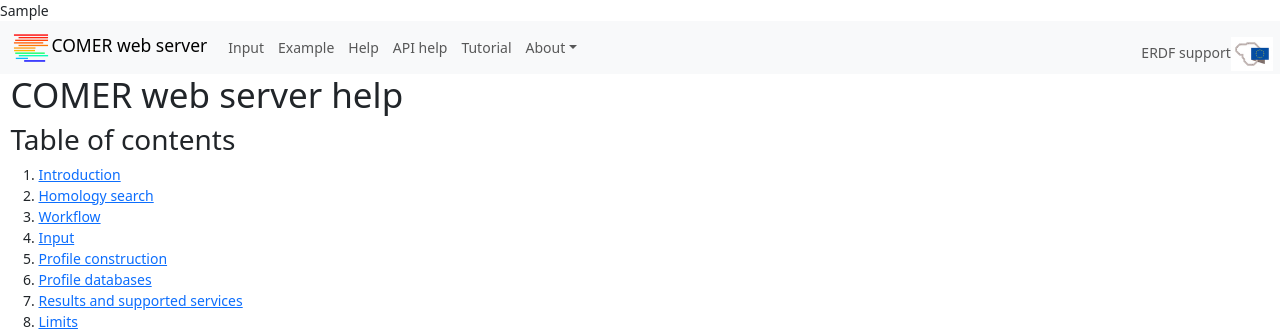
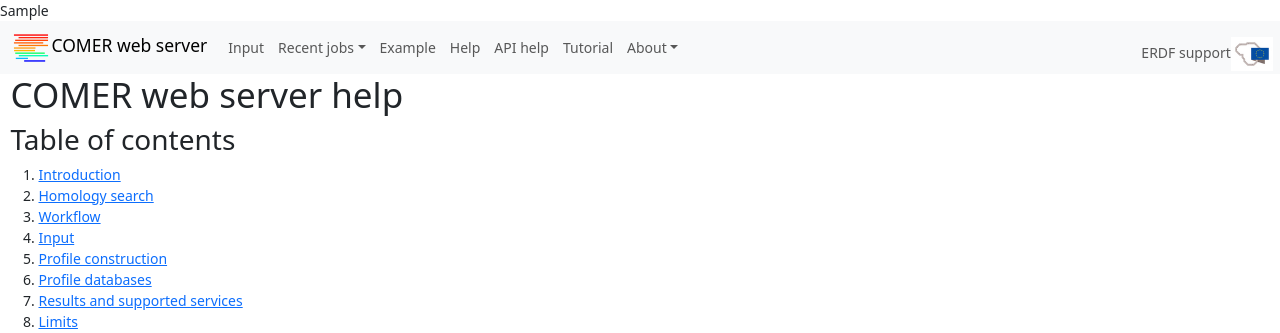
Before and after one commit to chemikeris/comer_web, a Django app: template templates/site/help.html in a window 1280 px wide. Shown: the top 333 px of the page. Run offline with Django 3.2, Linux system fonts and the light colour scheme; the template is opened without the code that fills it: most values are stand-ins (such as "Sample title", 1, 10 or a date in 2020); some libraries are stand-ins or nearby versions.

Commit message:
Create recent jobs dropdown menu
	modified:   apps/search/views.py
	modified:   apps/website/models.py
	modified:   templates/base.html

```diff
--- a/apps/search/views.py
+++ b/apps/search/views.py
@@ -34,6 +34,7 @@ def input(request):
         form = InputForm(initial=search_settings)
     context = {
         'form': form, 'example_str': mark_safe(read_example_queries()),
+        'recent_jobs': set_and_get_session_jobs(request),
         'page_title': 'COMER web server'
         }
     return render(request, 'search/input.html', context)
--- a/apps/website/models.py
+++ b/apps/website/models.py
@@ -30,6 +30,6 @@ def set_and_get_session_jobs(request, search_job=None):
     session_jobs = SessionJob.objects.select_related('search_job')\
         .filter(session=request.session.session_key)\
         .exclude(search_job__name='example')\
-        .exclude(search_job__status=search_job.REMOVED)
+        .exclude(search_job__status=SearchJob.REMOVED)
     jobs = [sj.search_job for sj in session_jobs]
     return jobs
--- a/templates/base.html
+++ b/templates/base.html
@@ -24,6 +24,17 @@
         <button class="navbar-toggler" type="button" data-bs-toggle="collapse" data-bs-target="#collapsibleMainMenu"><span class="navbar-toggler-icon"></span></button>
         <div id="collapsibleMainMenu" class="collapse navbar-collapse"><ul class="navbar-nav">
             <li class="nav-item"><a class="nav-link" href="{% url 'input' %}">Input</a></li>
+            <li class="nav-item dropdown"><a class="nav-link dropdown-toggle" data-bs-toggle="dropdown" href="#">Recent jobs</a>
+                <ul class="dropdown-menu">
+                {% if recent_jobs %}
+                    {% for j in recent_jobs %}
+                        <li><a class="dropdown-item {% if j.name == job.name %} disabled{% endif %}" href="{% url 'results_summary' job_id=j.name %}">{{ j.nice_name }}</a></li>
+                    {% endfor %}
+                {% else %}
+                    <li><a class="dropdown-item disabled" href="#">No recent jobs</a></li>
+                {% endif %}
+                </ul>
+            </li>
             <li class="nav-item"><a class="nav-link" href="{% url 'results' 'example' %}">Example</a></li>
             <li class="nav-item"><a class="nav-link" href="{% url 'help' %}">Help</a></li>
             <li class="nav-item"><a class="nav-link" href="{% url 'api_help' %}">API help</a></li>
```
